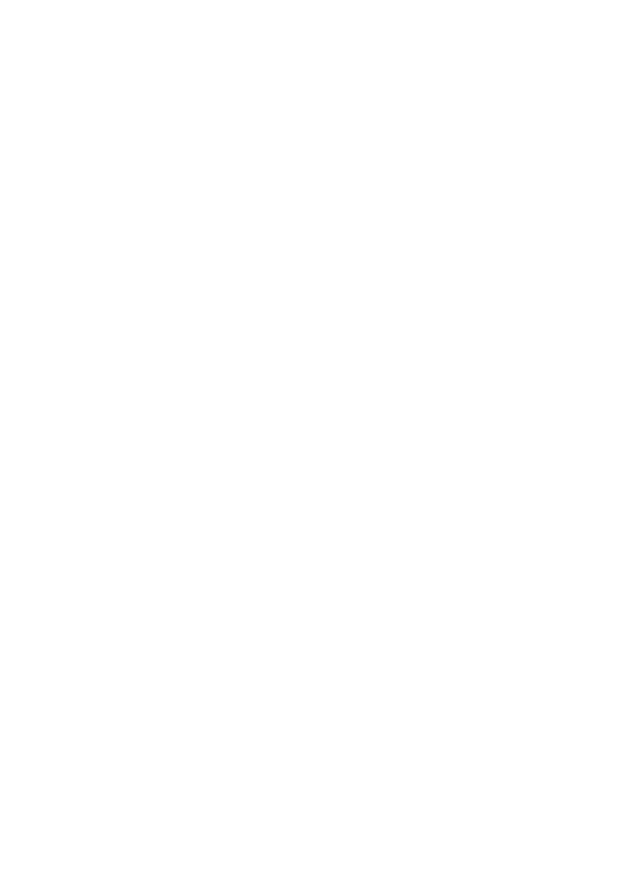
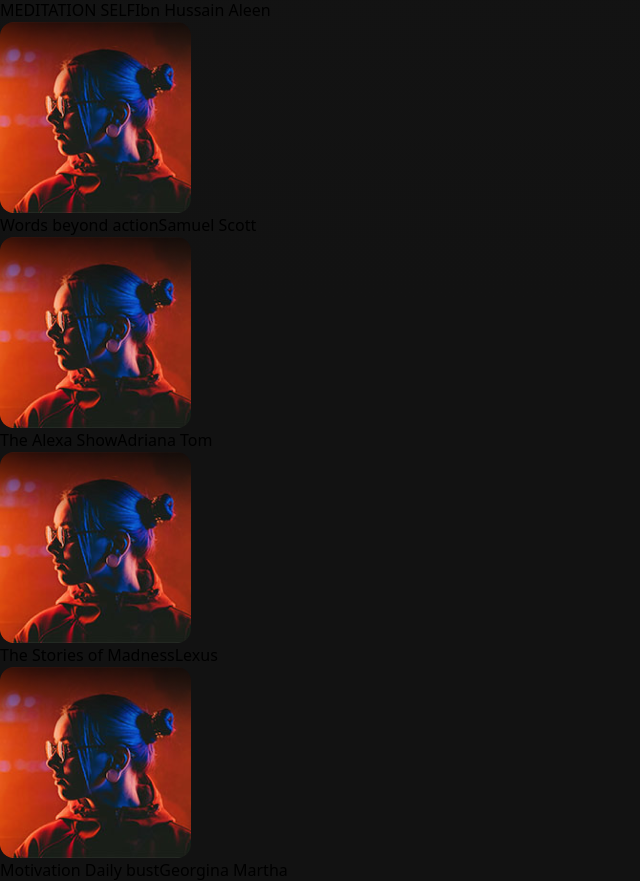
Before and after one commit to eldordev06/melodify, a React (Vite) app: page / in a window 1280 px wide. Shown: the part 1888-2769 px from the top of the page, without its empty margins (0-640 px from the left). Before the commit the page ends 1480 px from the top, so only its background shows below. Built offline with nearby package versions, Linux system fonts and the light colour scheme.

Commit message:
recomendation section completed

```diff
--- a/src/App.jsx
+++ b/src/App.jsx
@@ -1,13 +1,14 @@
 import Layout from "./components/Layout/Layout";
 import Playlist from "./components/Playlist";
+import RecItem from "./components/RecItem";
 
 function App() {
   return (
     <>
       <Layout>
         <main className="flex-grow relative">
-          <div className="absolute top-0 left-0 right-0 bottom-0 overflow-auto px-10 pt-[50px]">
-            <section>
+          <div className="absolute top-0 left-0 right-0 bottom-0 overflow-auto px-10 pb-10">
+            <section className="mt-[50px]">
               <h1 className="text-4xl mb-7">Good morning</h1>
               <div className="grid grid-cols-4 gap-5">
                 <Playlist
@@ -32,6 +33,71 @@ function App() {
                 />
               </div>
             </section>
+            <section className="pt-[50px]">
+              <h2 className="text-3xl mb-7">Shows you might like</h2>
+              <div className="flex flex-wrap gap-[30px]">
+                <RecItem
+                  imgPath="/public/images/red-bg-girl.png"
+                  altTxt="Girl looking to right on the red background"
+                  name="Weekly Motivation dose"
+                  author="Ben Ina Scott"
+                />
+                <RecItem
+                  imgPath="/public/images/red-bg-girl.png"
+                  altTxt="Girl looking to right on the red background"
+                  name="MEDITATION SELF"
+                  author="Ibn Hussain Aleen"
+                />
+                <RecItem
+                  imgPath="/public/images/red-bg-girl.png"
+                  altTxt="Girl looking to right on the red background"
+                  name="Words beyond action"
+                  author="Samuel Scott"
+                />
+                <RecItem
+                  imgPath="/public/images/red-bg-girl.png"
+                  altTxt="Girl looking to right on the red background"
+                  name="The Alexa Show"
+                  author="Adriana Tom"
+                />
+                <RecItem
+                  imgPath="/public/images/red-bg-girl.png"
+                  altTxt="Girl looking to right on the red background"
+                  name="The Stories of Madness"
+                  author="Lexus"
+                />
+                <RecItem
+                  imgPath="/public/images/red-bg-girl.png"
+                  altTxt="Girl looking to right on the red background"
+                  name="Motivation Daily bust"
+                  author="Georgina Martha"
+                />
+                <RecItem
+                  imgPath="/public/images/red-bg-girl.png"
+                  altTxt="Girl looking to right on the red background"
+                  name="Words beyond action"
+                  author="Samuel Scott"
+                />
+                <RecItem
+                  imgPath="/public/images/red-bg-girl.png"
+                  altTxt="Girl looking to right on the red background"
+                  name="The Alexa Show"
+                  author="Adriana Tom"
+                />
+                <RecItem
+                  imgPath="/public/images/red-bg-girl.png"
+                  altTxt="Girl looking to right on the red background"
+                  name="The Stories of Madness"
+                  author="Lexus"
+                />
+                <RecItem
+                  imgPath="/public/images/red-bg-girl.png"
+                  altTxt="Girl looking to right on the red background"
+                  name="Motivation Daily bust"
+                  author="Georgina Martha"
+                />
+              </div>
+            </section>
           </div>
         </main>
       </Layout>
--- /dev/null
+++ b/src/components/RecItem.jsx
@@ -0,0 +1,18 @@
+/* eslint-disable react/prop-types */
+export default function RecItem({ imgPath, altTxt, name, author }) {
+  return (
+    <div className="w-[230px] p-5 bg-[#181818]">
+      <img
+        src={imgPath}
+        alt={altTxt}
+        className="w-full object-cover aspect-square mb-7 rounded-[14px]"
+      />
+      <div className="flex flex-col items-start gap-1.5">
+        <span className="overflow-ellipsis line-clamp-1">{name}</span>
+        <span className="text-sm text-[#B3B3B3] overflow-ellipsisx line-clamp-1">
+          {author}
+        </span>
+      </div>
+    </div>
+  );
+}
```
Also changed, not shown: public/icons/avatar.png (deleted).
